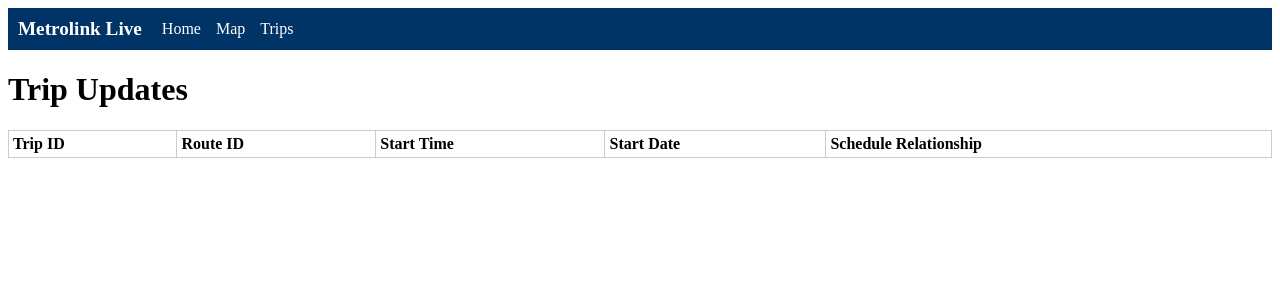
After one commit to matwin04/metrolinklive, a Flask app: template templates/trips.html in a window 1280 px wide. The commit adds this page. Shown: the top 300 px of the page. Run offline with Flask 3, Linux system fonts and the light colour scheme; the template is opened without the code that fills it, so the values that code supplies are empty.

Commit message:
live map work

```diff
--- a/main.py
+++ b/main.py
@@ -1,69 +1,117 @@
-from flask import Flask, render_template
+from flask import Flask, render_template, jsonify
 import requests
 from google.transit import gtfs_realtime_pb2
-from google.protobuf.json_format import MessageToDict
 
 app = Flask(__name__)
 
 API_KEY = "gMpUXrGPJJ8X9Pp2OivQC1czi046utCMabRM3XQg"
+VEHICLE_URL = "https://metrolink-gtfsrt.gbsdigital.us/feed/gtfsrt-vehicles"
+TRIP_URL = "https://metrolink-gtfsrt.gbsdigital.us/feed/gtfsrt-trips"
 
 def fetch_gtfs_rt(url):
     headers = {"X-Api-Key": API_KEY}
-    response = requests.get(url, headers=headers, timeout=10)
-    response.raise_for_status()
+    r = requests.get(url, headers=headers, timeout=10)
+    r.raise_for_status()
+    feed = gtfs_realtime_pb2.FeedMessage()
+    feed.ParseFromString(r.content)
+    return feed
 
-    feed = gtfs_realtime_pb2.FeedMessage()
-    feed.ParseFromString(response.content)
-    return MessageToDict(feed)
-
-def trips_to_geojson(feed):
-    """Convert trips to GeoJSON features if vehicle locations are available"""
-    features = []
-    for entity in feed.get("entity", []):
-        trip_update = entity.get("tripUpdate")
-        if trip_update:
-            for stop in trip_update.get("stopTimeUpdate", []):
-                stop_id = stop.get("stopId")
-                # GTFS-RT trips may not include coordinates, so this is optional
-                # You can link stop_id to a stop database with lat/lon if needed
-    return {"type": "FeatureCollection", "features": features}
-
-def vehicles_to_geojson(feed):
-    """Convert vehicles to GeoJSON features"""
-    features = []
-    for entity in feed.get("entity", []):
-        vehicle = entity.get("vehicle")
-        if vehicle:
-            pos = vehicle.get("position")
-            if pos:
-                features.append({
-                    "type": "Feature",
-                    "geometry": {
-                        "type": "Point",
-                        "coordinates": [pos["longitude"], pos["latitude"]]
-                    },
-                    "properties": {
-                        "id": vehicle.get("vehicle", {}).get("id"),
-                        "trip_id": vehicle.get("trip", {}).get("tripId"),
-                        "route_id": vehicle.get("trip", {}).get("routeId"),
-                        "current_stop_sequence": vehicle.get("currentStopSequence")
-                    }
-                })
-    return {"type": "FeatureCollection", "features": features}
+# --- Vehicles ---
 @app.route("/")
 def index():
     return render_template("index.html")
-@app.route("/gtfsrt/trips")
-def gtfsrt_trips():
-    feed = fetch_gtfs_rt("https://metrolink-gtfsrt.gbsdigital.us/feed/gtfsrt-trips")
-    geojson = trips_to_geojson(feed)
-    return render_template("gtfsrt_trips.html", feed=feed, geojson=geojson)
+@app.route("/vehicles")
+def vehicles_page():
+    feed = fetch_gtfs_rt(VEHICLE_URL)
+    vehicles = []
+    for entity in feed.entity:
+        if entity.HasField("vehicle"):
+            v = entity.vehicle
+            pos = v.position
+            trip = v.trip
+            if pos.latitude is not None and pos.longitude is not None:
+                vehicles.append({
+                    "id": getattr(v.vehicle, "id", "Unknown"),
+                    "trip_id": getattr(trip, "trip_id", "Unknown"),
+                    "route_id": getattr(trip, "route_id", "Unknown"),
+                    "stop_seq": getattr(v, "current_stop_sequence", 0),
+                    "lat": pos.latitude,
+                    "lon": pos.longitude,
+                    "speed": getattr(pos, "speed", 0),
+                })
+    return render_template("vehicles.html", vehicles=vehicles)
 
-@app.route("/gtfsrt/vehicles")
-def gtfsrt_vehicles():
-    feed = fetch_gtfs_rt("https://metrolink-gtfsrt.gbsdigital.us/feed/gtfsrt-vehicles")
-    geojson = vehicles_to_geojson(feed)
-    return render_template("vehicles.html", feed=feed, geojson=geojson)
+@app.route("/vehicles-data")
+def vehicles_data():
+    feed = fetch_gtfs_rt(VEHICLE_URL)
+    vehicles = []
+    for entity in feed.entity:
+        if entity.HasField("vehicle"):
+            v = entity.vehicle
+            pos = v.position
+            trip = v.trip
+            if pos.latitude is not None and pos.longitude is not None:
+                vehicles.append({
+                    "id": getattr(v.vehicle, "id", "Unknown"),
+                    "trip_id": getattr(trip, "trip_id", "Unknown"),
+                    "route_id": getattr(trip, "route_id", "Unknown"),
+                    "stop_seq": getattr(v, "current_stop_sequence", 0),
+                    "lat": pos.latitude,
+                    "lon": pos.longitude,
+                    "speed": getattr(pos, "speed", 0),
+                })
+    return jsonify(vehicles)
+
+
+# --- Trips ---
+@app.route("/trips")
+def trips_page():
+    feed = fetch_gtfs_rt(TRIP_URL)
+    trips = []
+    for entity in feed.entity:
+        if entity.HasField("trip_update"):
+            tu = entity.trip_update
+            trips.append({
+                "trip_id": tu.trip.trip_id,
+                "route_id": tu.trip.route_id,
+                "start_time": tu.trip.start_time,
+                "start_date": tu.trip.start_date,
+                "schedule_relationship": tu.trip.schedule_relationship
+            })
+    # render static table via template
+    return render_template("trips.html", trips=trips)
+
+@app.route("/trips/<trip_id>")
+def get_trip(trip_id):
+    feed = fetch_gtfs_rt(TRIP_URL)
+    for entity in feed.entity:
+        if entity.HasField("trip_update"):
+            tu = entity.trip_update
+            if tu.trip.trip_id == trip_id:
+                result = {
+                    "trip_id": tu.trip.trip_id,
+                    "route_id": tu.trip.route_id,
+                    "start_time": tu.trip.start_time,
+                    "start_date": tu.trip.start_date,
+                    "schedule_relationship": tu.trip.schedule_relationship,
+                    "stop_time_updates": [
+                        {
+                            "stop_id": s.stop_id,
+                            "arrival": {
+                                "time": s.arrival.time if s.HasField("arrival") and s.arrival.HasField("time") else None,
+                                "delay": s.arrival.delay if s.HasField("arrival") and s.arrival.HasField("delay") else None
+                            } if s.HasField("arrival") else None,
+                            "departure": {
+                                "time": s.departure.time if s.HasField("departure") and s.departure.HasField("time") else None,
+                                "delay": s.departure.delay if s.HasField("departure") and s.departure.HasField("delay") else None
+                            } if s.HasField("departure") else None,
+                            "stop_sequence": s.stop_sequence
+                        }
+                        for s in tu.stop_time_update
+                    ]
+                }
+                return jsonify(result)
+    return jsonify({"error": "Trip not found"}), 404
 
 if __name__ == "__main__":
     app.run(debug=True)
--- a/pyproject.toml
+++ b/pyproject.toml
@@ -3,7 +3,12 @@
 version = "0.1.0"
 requires-python = ">=3.9"
 dependencies = [
+  "dash>=3.2.0",
   "flask>=3.1",
   "gtfs-realtime-bindings>=1.0.0",
+  "pandas>=2.3.3",
+  "plotly>=6.4.0",
+  "pyttsx3>=2.99",
   "requests>=2.32.5",
+  "rich>=14.2.0",
 ]
--- a/templates/navbar.html
+++ b/templates/navbar.html
@@ -3,7 +3,7 @@
         Metrolink Live
     </div>
     <a href="/" style="color: white; margin-right: 15px; text-decoration: none;">Home</a>
-    <a href="/gtfsrt/trips" style="color: white; margin-right: 15px; text-decoration: none;">Trips</a>
-    <a href="/gtfsrt/vehicles" style="color: white; margin-right: 15px; text-decoration: none;">Vehicles</a>
-    <a href="/departures/Irvine" style="color: white; text-decoration: none;">Departures</a>
+    <a href="/vehicles" style="color: white; margin-right: 15px; text-decoration: none;">Map</a>
+    <a href="/trips" style="color: white; margin-right: 15px; text-decoration: none;">Trips</a>
+
 </nav>
--- /dev/null
+++ b/templates/trips.html
@@ -0,0 +1,38 @@
+<!DOCTYPE html>
+<html>
+<head>
+    <title>Trips</title>
+    <meta charset="utf-8" />
+    <style>
+        table { width: 100%; border-collapse: collapse; margin-top: 10px; }
+        th, td { border: 1px solid #ccc; padding: 4px; text-align: left; }
+    </style>
+</head>
+<body>
+{% include 'navbar.html' %}
+<h1>Trip Updates</h1>
+
+<table>
+    <thead>
+        <tr>
+            <th>Trip ID</th>
+            <th>Route ID</th>
+            <th>Start Time</th>
+            <th>Start Date</th>
+            <th>Schedule Relationship</th>
+        </tr>
+    </thead>
+    <tbody>
+        {% for t in trips %}
+        <tr>
+            <td><a href="/trips/{{ t.trip_id }}">{{ t.trip_id }}</a></td>
+            <td>{{ t.route_id }}</td>
+            <td>{{ t.start_time }}</td>
+            <td>{{ t.start_date }}</td>
+            <td>{{ t.schedule_relationship }}</td>
+        </tr>
+        {% endfor %}
+    </tbody>
+</table>
+</body>
+</html>
```
Also changed, not shown: static/scripts/map.js (added, +102 -0 lines), templates/vehicles.html (+10 -33 lines), 3 other files.
